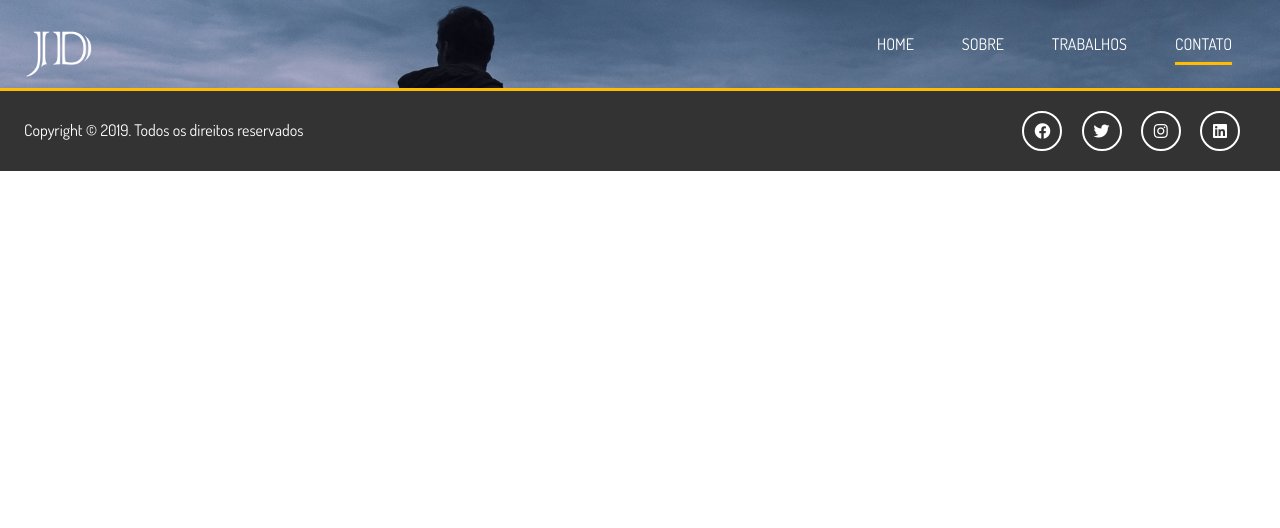
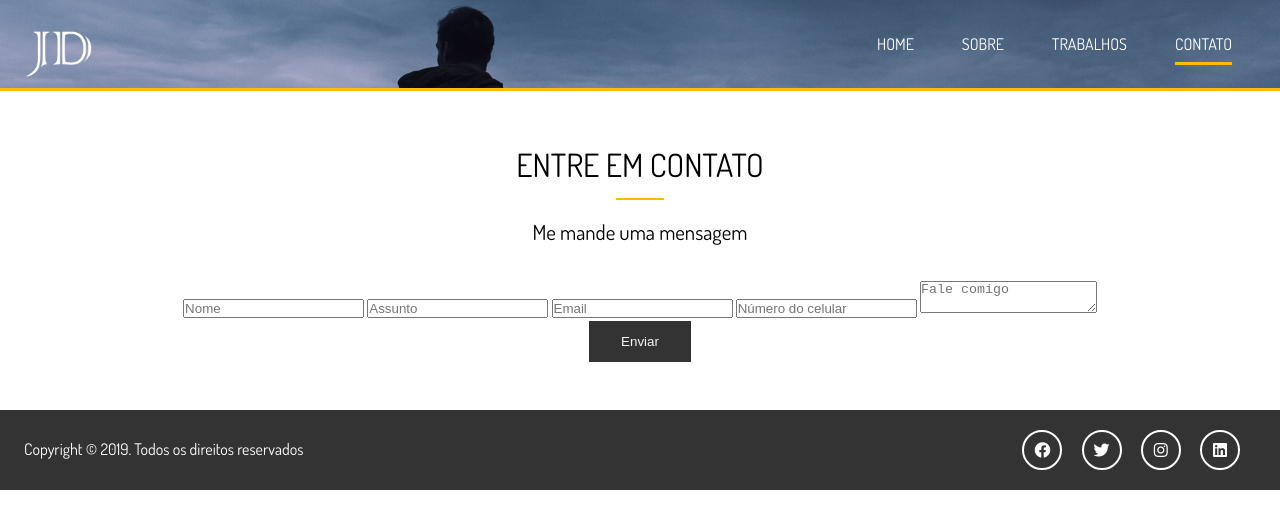
Before and after one commit to gabrielvf64/portifolio-usando-sass-site, a website: page dist/contato.html in a window 1280 px wide. Drawn offline with Linux system fonts and the light colour scheme.

Commit message:
html do form

```diff
--- a/dist/contato.html
+++ b/dist/contato.html
@@ -9,7 +9,7 @@
     integrity="sha384-oS3vJWv+0UjzBfQzYUhtDYW+Pj2yciDJxpsK1OYPAYjqT085Qq/1cq5FLXAZQ7Ay" crossorigin="anonymous">
   <link href="https://fonts.googleapis.com/css?family=Dosis&display=swap" rel="stylesheet">
   <link rel="stylesheet" href="css/main.css">
-  <title>Quem sou eu | Desenvolvedor</title>
+  <title>Entre em contato | Desenvolvedor</title>
 </head>
 
 <body>
@@ -28,6 +28,25 @@
     </div>
   </header>
 
+  <!-- Parte a: Formulário de contato -->
+  <section id="contact-a" class="text-center py-3">
+    <div class="container">
+      <h2 class="section-title">Entre em contato</h2>
+      <div class="bottom-line"></div>
+      <p class="lead">Me mande uma mensagem</p>
+      <form>
+        <div class="text-fields">
+          <input type="text" class="text-input name-input" placeholder="Nome">
+          <input type="text" class="text-input subject-input" placeholder="Assunto">
+          <input type="text" class="text-input email-input" placeholder="Email">
+          <input type="text" class="text-input phone-input" placeholder="Número do celular">
+          <textarea class="text-input message-input" placeholder="Fale comigo"></textarea>
+        </div>
+        <button type="submit" class="btn-dark">Enviar</button>
+      </form>
+    </div>
+  </section>
+
   <!-- Footer -->
   <footer id="main-footer">
     <div class="footer-content container">
```
